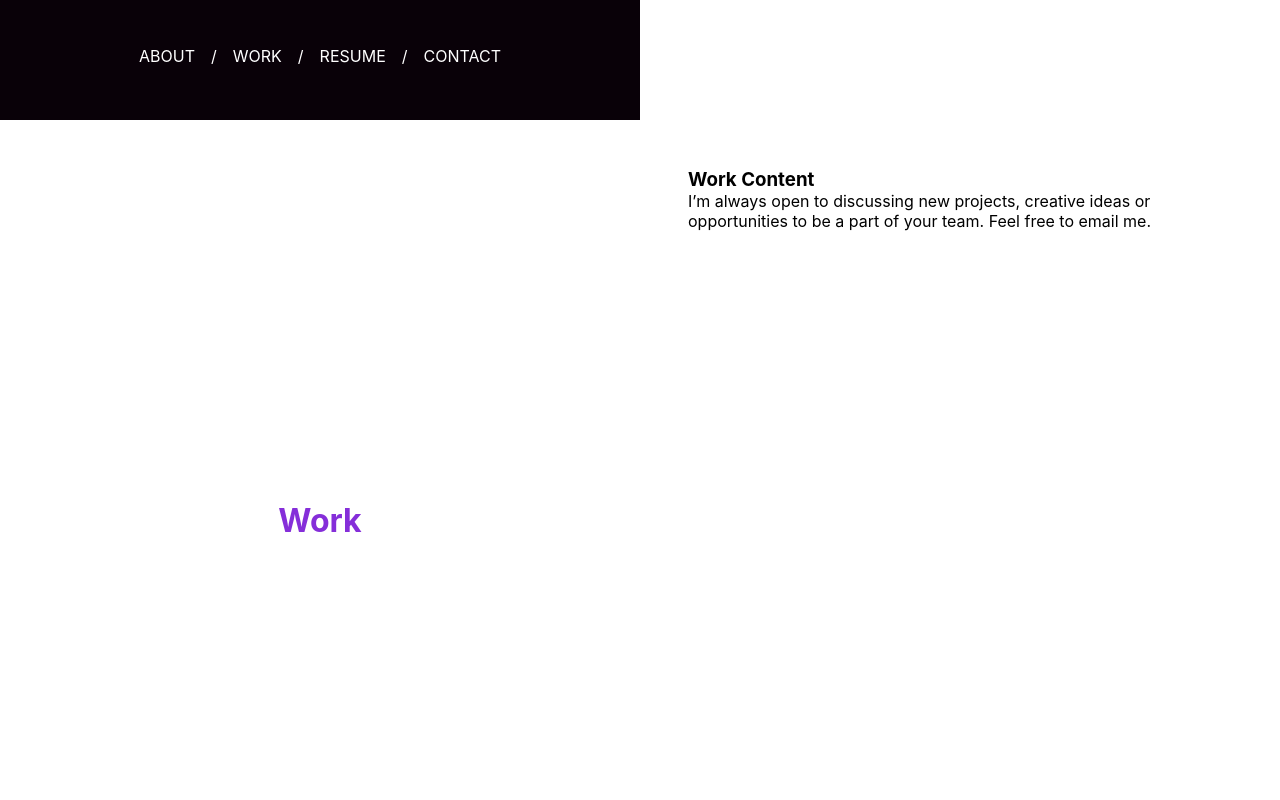
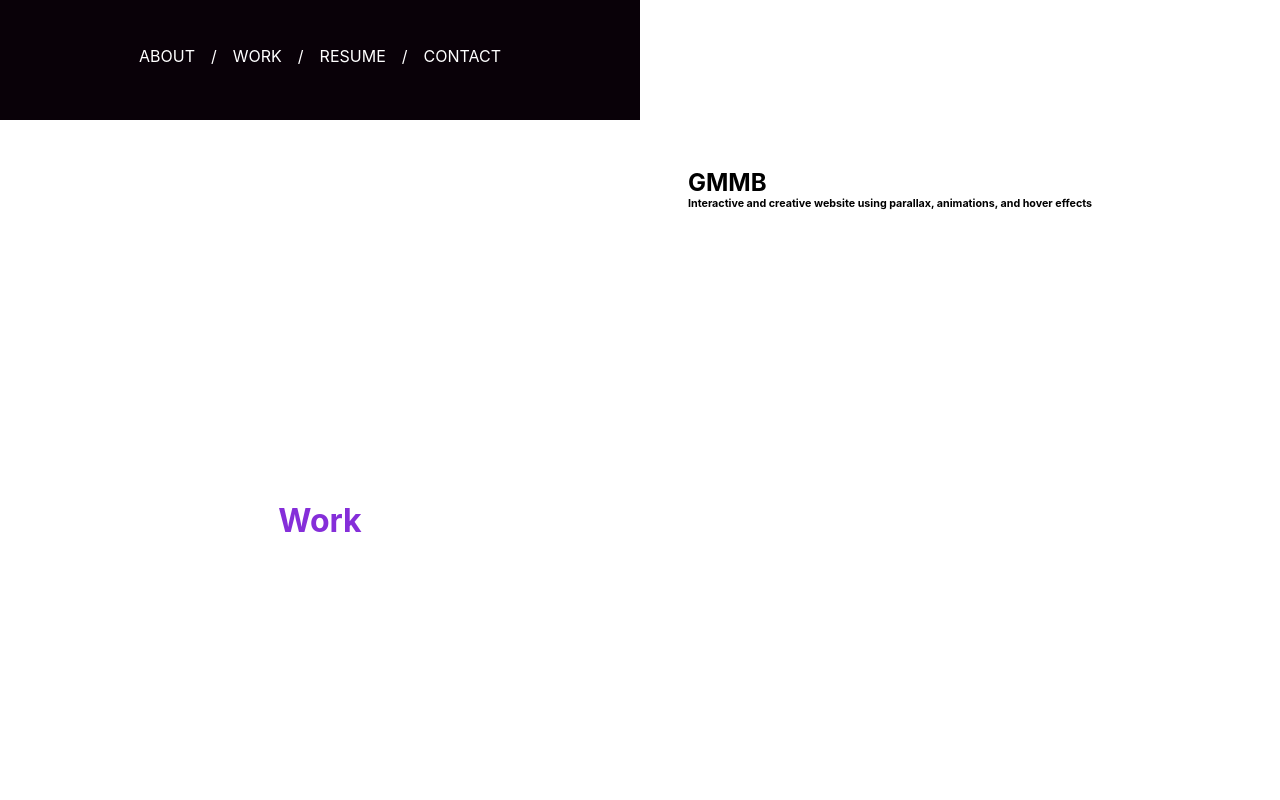
Before and after one commit to Cathy347Le/react-portfolio, a React (Create React App) app: page / in a window 1280 px wide. Shown: the part 1480-2280 px from the top of the page. Built offline with nearby package versions, Linux system fonts and the light colour scheme.

Commit message:
change className of section-title

```diff
--- a/src/Components/About.jsx
+++ b/src/Components/About.jsx
@@ -6,7 +6,7 @@
   render() {
     return (
       <div className="about-section" id="about-section">
-        <div className="col-xs-12 col-sm-6 bckgrd-black section-title">
+        <div className="col-xs-12 col-sm-6 bckgrd-black title-section">
           <div className="title-container">
             <h1>About</h1>
           </div>
--- a/src/Components/Contact.jsx
+++ b/src/Components/Contact.jsx
@@ -6,7 +6,7 @@
   render() {
     return (
       <div className="contact-section" id="contact-section">
-        <div className="col-xs-12 col-sm-6 bckgrd-purple section-title">
+        <div className="col-xs-12 col-sm-6 bckgrd-purple title-section">
           <div className="title-container">
             <h1>Contact</h1>
           </div>
--- a/src/Components/Work.jsx
+++ b/src/Components/Work.jsx
@@ -6,18 +6,20 @@
   render() {
     return (
       <div className="work-section" id="work-section">
-        <div className="col-xs-12 col-sm-6 bckgrd-white section-title">
+        <div className="col-xs-12 col-sm-6 bckgrd-white title-section">
           <div className="title-container">
             <h1>Work</h1>
           </div>
           <Menu />
         </div>
-        <div className="col-xs-12 col-sm-6 bckgrd-white">
-          <h3>Work Content</h3>
-          <p>
-            I’m always open to discussing new projects, creative ideas or
-            opportunities to be a part of your team. Feel free to email me.
-          </p>
+        <div className="col-xs-12 col-sm-6 projects-section">
+          <div className="project-item-container">
+            <h2>GMMB</h2>
+            <h6>
+              Interactive and creative website using parallax, animations, and
+              hover effects
+            </h6>
+          </div>
         </div>
       </div>
     );
--- a/src/Components/Work.scss
+++ b/src/Components/Work.scss
@@ -9,7 +9,7 @@
   .col-sm-6 {
     flex: 50%;
     padding: 48px;
-    &.section-title {
+    &.title-section {
       color: $purple;
       .title-container {
         position: relative;
--- a/src/Components/variables-mixins.scss
+++ b/src/Components/variables-mixins.scss
@@ -22,7 +22,7 @@
   .col-sm-6 {
     flex: 50%;
     padding: 48px;
-    &.section-title {
+    &.title-section {
       color: $white;
       .title-container {
         position: relative;
```
